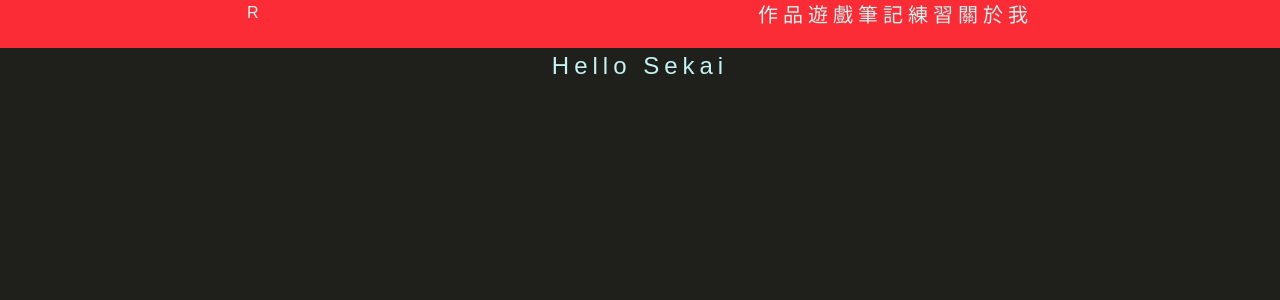
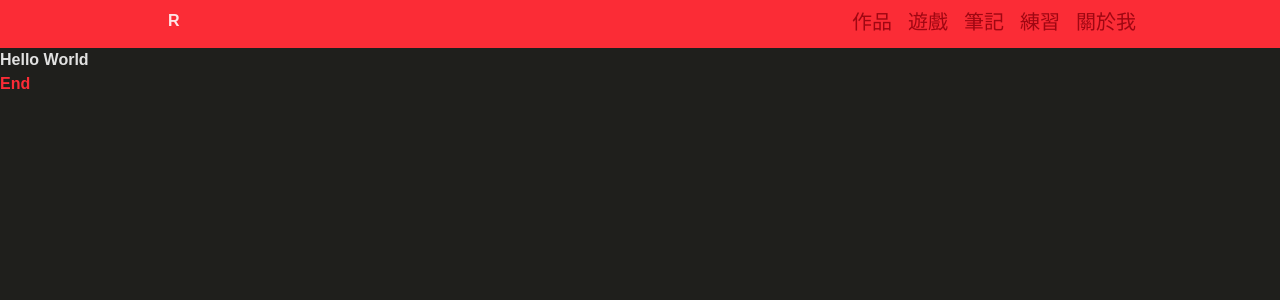
Before and after one commit to ralph7414/ralph-Lu, a React (Vite) app: page / in a window 1280 px wide. Shown: the top 300 px of the page. Built offline with nearby package versions, Linux system fonts and the light colour scheme.

Commit message:
2025/05/06 add path

```diff
--- a/src/components/RootLayout/End.jsx
+++ b/src/components/RootLayout/End.jsx
@@ -0,0 +1,9 @@
+const End = () => {
+    return (
+        <>
+            <h1 className="text-red-500">End</h1>
+        </>
+    )
+}
+
+export default End
--- a/src/components/RootLayout/Header.jsx
+++ b/src/components/RootLayout/Header.jsx
@@ -3,17 +3,17 @@ import { Link, NavLink } from 'react-router-dom'
 
 const Header = () => {
     let nav_link =
-        'text-lg ml-8 duration-400 text-white text-xl no-underline hover:underline hover:underline-offset-8 '
+        'text-xl mx-2  duration-400 text-red-800 no-underline hover:underline hover:underline-offset-8 '
 
     // let nav_active = 'text-lg mx-4 text-yy underline underline-offset-8 '
 
     return (
         <>
-            <nav className="h-[3rem] bg-red-500">
-                <ul className="flex justify-around content-center my-[1rem] px-8">
+            <nav className=" fixed h-[3rem] bg-red-500 p-2 items-center w-full">
+                <ul className="flex justify-between content-center px-32">
                     <li>
                         <Link
-                            className="w-24 me-7 relative top-px cursor-pointer"
+                            className="w-24 m-8 relative top-px cursor-pointer"
                             to="/"
                         >
                             R
--- a/src/index.css
+++ b/src/index.css
@@ -1,22 +1,20 @@
 @import 'tailwindcss';
-@tailwind base;
+/* @tailwind base;
 @tailwind components;
-@tailwind utilities;
+@tailwind utilities; */
 
 *,
 body {
     font-family: 'Chocolate Classical Sans', sans-serif;
-    letter-spacing: 5px;
-    font-weight: 400;
-    padding: 0;
-    margin: 0;
+    /* letter-spacing: 5px;
+    font-weight: 400; */
+    /* padding: 0;
+    margin: 0; */
 
-    text-align: center;
-    color: #c3f3f3;
-    line-height: 1.5;
+    /* text-align: center; */
+    /* color: #c3f3f3; */
+    /* line-height: 1.5; */
     box-sizing: border-box;
-    text-align: center;
-    list-style-type: none;
 }
 
 html {
--- a/src/main.jsx
+++ b/src/main.jsx
@@ -18,21 +18,47 @@ import RootLayout from './routes/pages/RootLayout'
 import App from './routes/pages/App'
 import Error from './routes/pages/Error'
 
+import Portfolio from './routes/pages/Portfolio'
+import Game from './routes/pages/Game'
+import Note from './routes/pages/Note'
+import Practice from './routes/pages/Practice'
+import About from './routes/pages/About'
+
 const router = createBrowserRouter([
     {
         path: '/',
         element: <RootLayout />,
         errorElement: <Error />,
-        // children: [
-        //     {
-        //         index: true,
-        //         element: <App />,
-        //     },
-        //     {
-        //         path: 'ralph',
-        //         element: <App />,
-        //     },
-        // ],
+        children: [
+            {
+                index: true,
+                element: <App />,
+            },
+            {
+                path: 'ralph',
+                element: <App />,
+            },
+            {
+                path: '/portfolio',
+                element: <Portfolio />,
+            },
+            {
+                path: '/game',
+                element: <Game />,
+            },
+            {
+                path: '/note',
+                element: <Note />,
+            },
+            {
+                path: '/practice',
+                element: <Practice />,
+            },
+            {
+                path: 'about',
+                element: <About />,
+            },
+        ],
     },
 ])
 
--- /dev/null
+++ b/src/routes/pages/About.jsx
@@ -0,0 +1,9 @@
+const About = () => {
+    return (
+        <>
+            <h1>關於我</h1>
+        </>
+    )
+}
+
+export default About
--- a/src/routes/pages/App.jsx
+++ b/src/routes/pages/App.jsx
@@ -1,12 +1,8 @@
-import { Outlet } from 'react-router-dom'
-
 const App = () => {
     return (
         <>
-            <main>
-                <h1>Hello World</h1>
-                <></>
-            </main>
+            <h1>Hello World</h1>
+            <></>
         </>
     )
 }
--- /dev/null
+++ b/src/routes/pages/Game.jsx
@@ -0,0 +1,9 @@
+const Game = () => {
+    return (
+        <>
+            <h1>Game</h1>
+        </>
+    )
+}
+
+export default Game
--- /dev/null
+++ b/src/routes/pages/Note.jsx
@@ -0,0 +1,9 @@
+const Note = () => {
+    return (
+        <>
+            <h1>Note</h1>
+        </>
+    )
+}
+
+export default Note
--- /dev/null
+++ b/src/routes/pages/Portfolio.jsx
@@ -0,0 +1,9 @@
+const Portfolio = () => {
+    return (
+        <>
+            <h1>作品</h1>
+        </>
+    )
+}
+
+export default Portfolio
--- /dev/null
+++ b/src/routes/pages/Practice.jsx
@@ -0,0 +1,9 @@
+const Practice = () => {
+    return (
+        <>
+            <h1>練習</h1>
+        </>
+    )
+}
+
+export default Practice
--- a/src/routes/pages/RootLayout.jsx
+++ b/src/routes/pages/RootLayout.jsx
@@ -1,14 +1,15 @@
 import { Outlet } from 'react-router-dom'
 import Header from '../../components/RootLayout/Header'
+import End from '../../components/RootLayout/End'
 
 const RootLayout = () => {
     return (
         <>
             <Header />
-            <h1 className="flex justify-center items-center text-2xl text-red-500 m-5">
-                Hello Sekai
-            </h1>
-            <Outlet />
+            <main className="mt-[3rem]">
+                <Outlet />
+            </main>
+            <End />
         </>
     )
 }
```
Also changed, not shown: package.json (indentation only).
